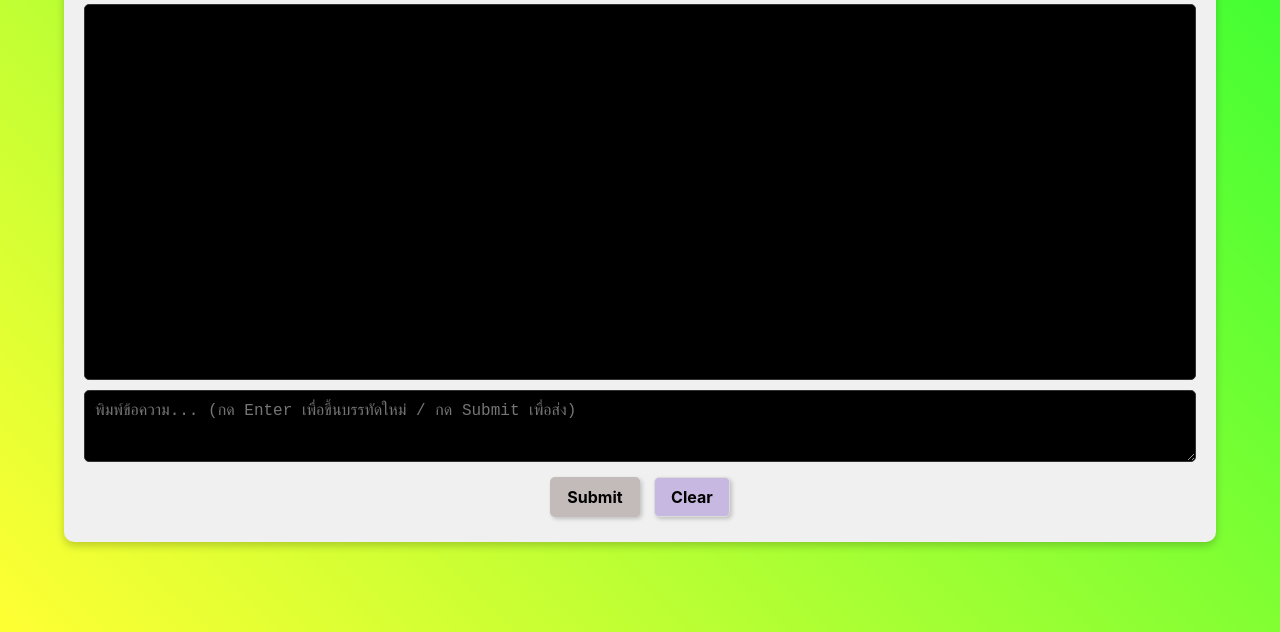
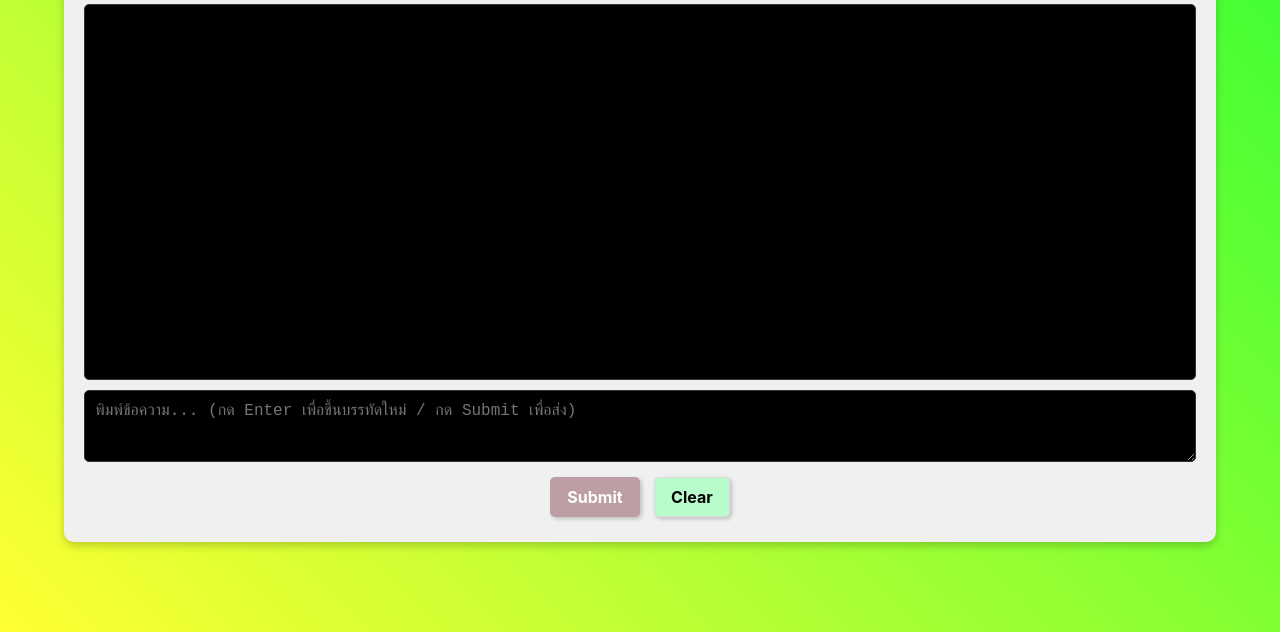
Before and after one commit to Nat-peac1/llama3, a plain HTML site: page index.html in a window 1280 px wide. Shown: the part 168-800 px from the top of the page. Drawn offline with nearby package versions, Linux system fonts and the light colour scheme.

Commit message:
Update index.html

```diff
--- a/index.html
+++ b/index.html
@@ -76,6 +76,8 @@
             border-radius: 5px;
             box-shadow: 2px 2px 4px rgba(0,0,0,0.2);
             transition: transform 0.1s ease-in-out;
+            font-weight: bold; /* เพิ่ม font-weight: bold */
+            color: #000; /* เพิ่ม color: #000 */
         }
         .button:hover {
             transform: translate(1px,1px);
@@ -159,19 +161,16 @@
             const b = Math.floor(Math.random() * 100 + 155);
             return `rgb(${r}, ${g}, ${b})`;
         }
-       function setButtonStyles(button) {
+         function setButtonPastelColor(button) {
             button.style.backgroundColor = randomPastelColor();
-             button.style.fontWeight = "bold";
-             button.style.color = "black";
         }
 
         function changeButtonColor() {
-            setButtonStyles(submitBtn);
-             setButtonStyles(clearBtn);
+            setButtonPastelColor(submitBtn);
+            setButtonPastelColor(clearBtn);
         }
        setInterval(changeButtonColor, 3000);
         changeButtonColor();
-
         submitBtn.addEventListener('click', () => {
             if (xprompt.value.trim() !== '') {
                 const userText = '> ' + xprompt.value + '\n';
```
